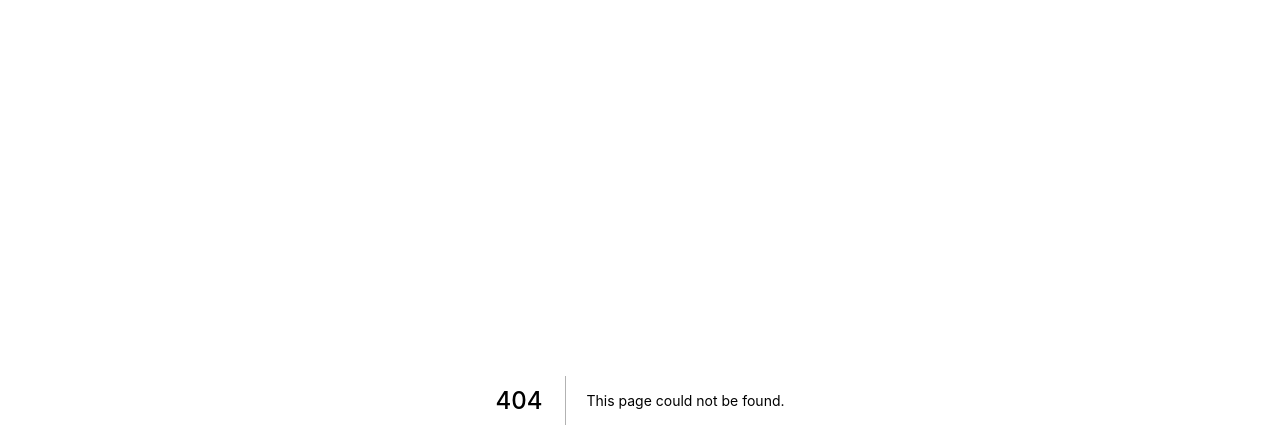
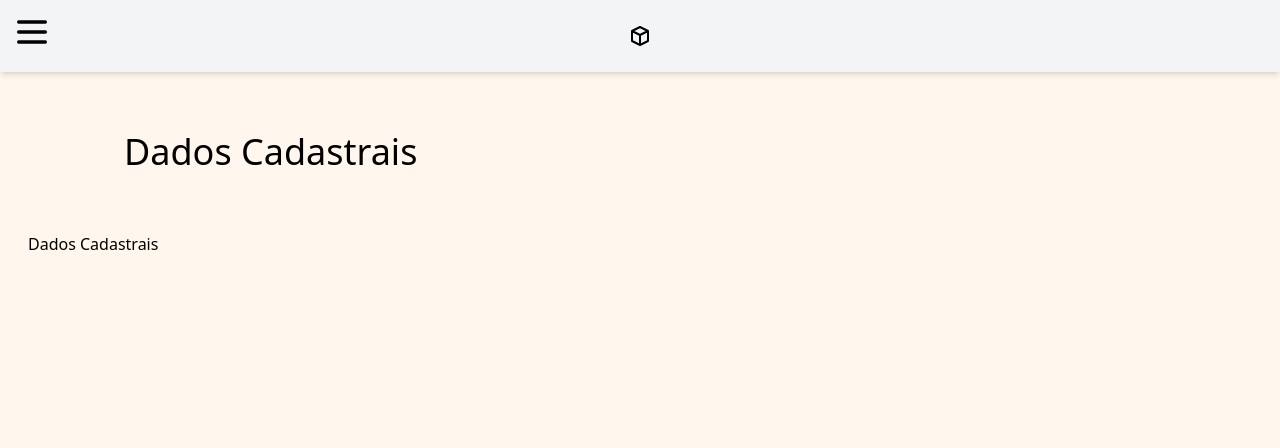
Before and after one commit to gribasads/pic-ui, a Next.js app: page /profile in a window 1280 px wide. Before the commit this address had no page. Shown: the top 448 px of the page. Built offline with nearby package versions, Linux system fonts and the light colour scheme.

Commit message:
make layout

```diff
--- /dev/null
+++ b/components/template/BlockMenu.tsx
@@ -0,0 +1,22 @@
+import Link from 'next/link'
+import React from 'react'
+
+
+
+export default function BlockMenu(props:any) {
+  return (
+      <Link href={props.url} passHref >
+         <div className={`
+                flex flex-col items-center justify-center
+                border-2 border-black rounded-lg w-60 h-40 mr-10 mb-4
+                hover:text-blue-300 hover:border-blue-300
+                cursor-pointer
+            `}>
+                {props.icon("h-10 w-20")}
+                <span className={`
+                    text-center
+                `}>{props.label}</span>
+            </div>
+      </Link>
+  )
+}
--- /dev/null
+++ b/components/template/Content.tsx
@@ -0,0 +1,14 @@
+import React from 'react'
+
+interface Prop {
+    children: React.ReactNode
+}
+
+export default function Content( prop: Prop ) {
+    const {children} = prop
+  return (
+    <div className='flex flex-col mt-7'>
+    {children}
+    </div>
+  )
+}
--- /dev/null
+++ b/components/template/Title.tsx
@@ -0,0 +1,13 @@
+import React from 'react'
+
+interface Prop {
+    title?: string
+}
+export default function Title(prop: Prop) {
+    const { title } = prop
+  return (
+    <div>
+        <h1 className="px-24 py-8 text-4xl  ">{title}</h1>
+    </div>
+  )
+}
--- /dev/null
+++ b/pages/historic.tsx
@@ -0,0 +1,8 @@
+import React from 'react'
+import Page from '../components/template/Page'
+
+export default function historic() {
+  return (
+    <Page title='Historico'><h1>Historico</h1></Page>
+  )
+}
--- /dev/null
+++ b/pages/profile.tsx
@@ -0,0 +1,8 @@
+import React from 'react'
+import Page from '../components/template/Page'
+
+export default function profile() {
+  return (
+    <Page title='Dados Cadastrais'><h1>Dados Cadastrais</h1></Page>
+  )
+}
--- /dev/null
+++ b/pages/service.tsx
@@ -0,0 +1,10 @@
+import React from 'react'
+import Page from '../components/template/Page'
+
+export default function service() {
+  return (
+    <Page title='Chamados'>
+        <h1>Service</h1>
+    </Page>
+  )
+}
```
